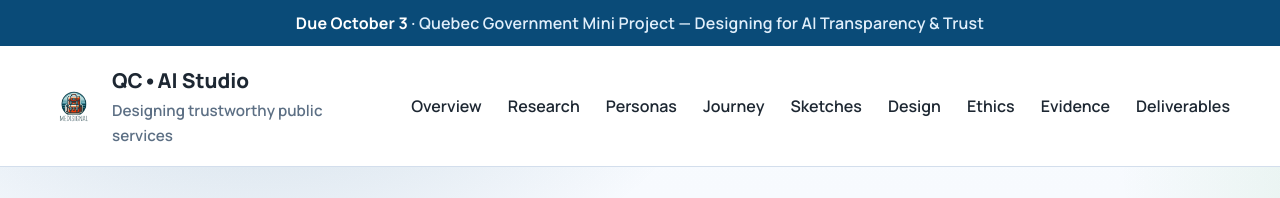
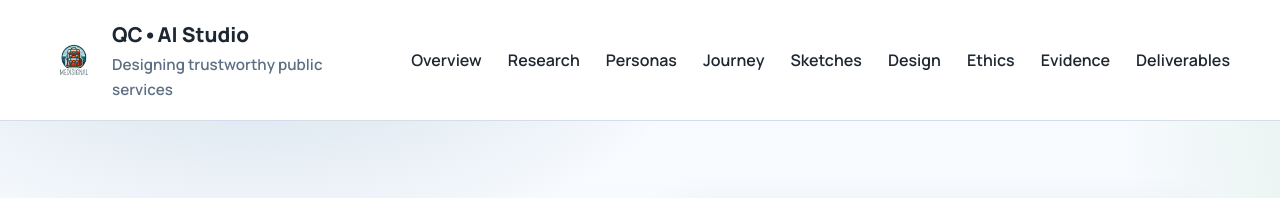
Before and after one commit to KingoftheCourt/SOEN357_MiniProject, a plain HTML site: page index.html in a window 1280 px wide. Shown: the top 198 px of the page. Drawn offline with Linux system fonts and the light colour scheme.

Commit message:
Removed the deadline from top

```diff
--- a/index.html
+++ b/index.html
@@ -14,7 +14,6 @@
   <a class="skip-link" href="#main">Skip to main content</a>
 
   <header class="site-header" role="banner">
-    <div class="topline"><strong>Due October 3</strong> · Quebec Government Mini Project — Designing for AI Transparency & Trust</div>
     <div class="container header-main">
       <a class="brand" href="#overview">
         <img class="brand-icon" src="images/medisignal-logo.png" alt="Medisignal logo">
```
